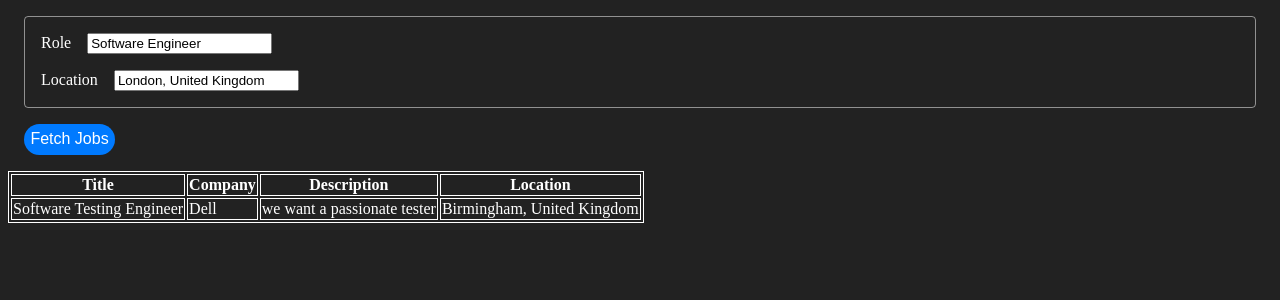
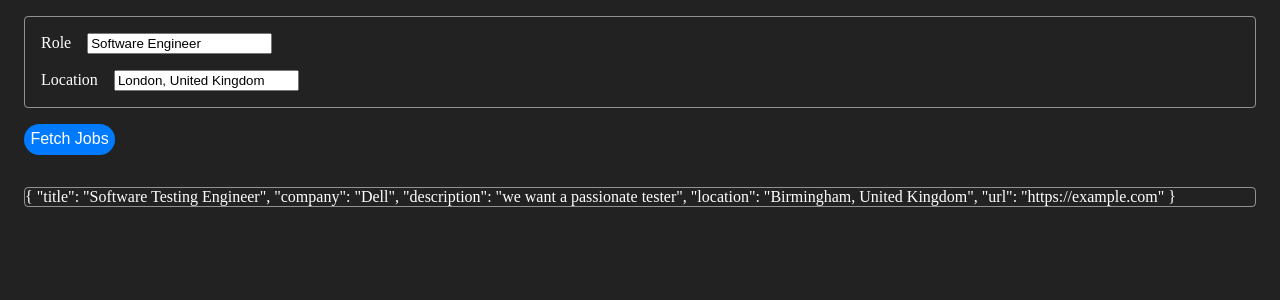
Before and after one commit to akanksh-ch/linkedin-scraper, a Vue app: page / in a window 1280 px wide. Shown: the top 300 px of the page. Built offline with nearby package versions, Linux system fonts and the light colour scheme.

Commit message:
Got jobs synced somehow in the JobsPage.vue file

```diff
--- a/src/components/JobsForm.vue
+++ b/src/components/JobsForm.vue
@@ -1,6 +1,7 @@
 <script setup>
     const role = defineModel('role', {default:'Software Engineer'});
     const location = defineModel('location', {default:'London, United Kingdom'});
+    const jobs = defineModel('jobs', {default: [], type: Array})
 
     function fetchJobs() {
         const url = 'https://www.linkedin.com/jobs-guest/jobs/api/seeMoreJobPostings/search'
--- a/src/components/JobsPage.vue
+++ b/src/components/JobsPage.vue
@@ -10,5 +10,5 @@
 
 <template>
     <JobsForm />
-    <JobsResults :jobs="jobs"/>
+    <JobsResults v-model:jobs="jobs"/>
 </template>
--- a/src/components/JobsResults.vue
+++ b/src/components/JobsResults.vue
@@ -3,28 +3,23 @@
 </script>
 
 <template>
-  <table>
-    <thead>
-      <tr>
-        <th>Title</th>
-        <th>Company</th>
-        <th>Description</th>
-        <th>Location</th>
-      </tr>
-    </thead>
-    <tbody>
-      <tr v-for="(job, i) in jobs" :key="i">
-        <td>{{ job.title }}</td>
-        <td>{{ job.company }}</td>
-        <td>{{ job.description }}</td>
-        <td>{{ job.location }}</td>
-      </tr>
-    </tbody>
-  </table>
+  <div :class="wrapper">
+    <div class="jobs" v-if="jobs.length > 0" v-for="job in jobs" :key="job.title">
+      {{ job }}
+    </div>
+  </div>
 </template>
 
 <style scoped>
-  table, th, td {
-    border: 1px solid white
+  .wrapper {
+    display: flex;
+    flex-direction: row;
+    gap: 1rem;
   }
+  .jobs {
+    border: solid hsla(0, 0%, 100%, 0.5) 1px;
+    border-radius: 0.25rem;
+    margin: 1rem;
+  }
+
 </style>
```
